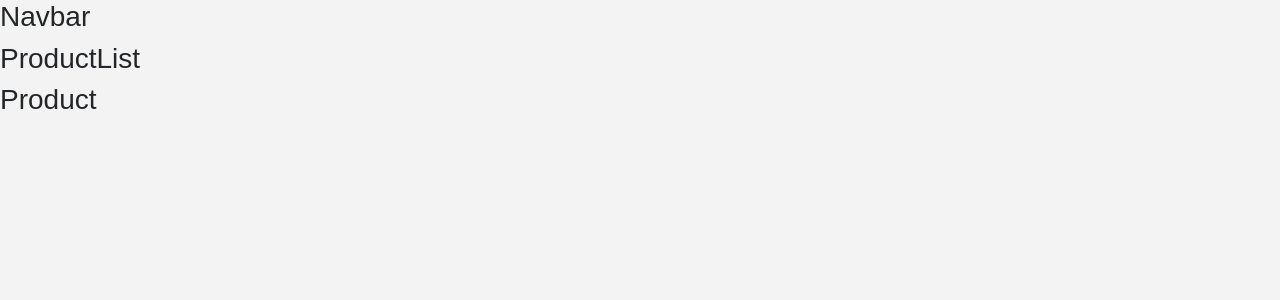
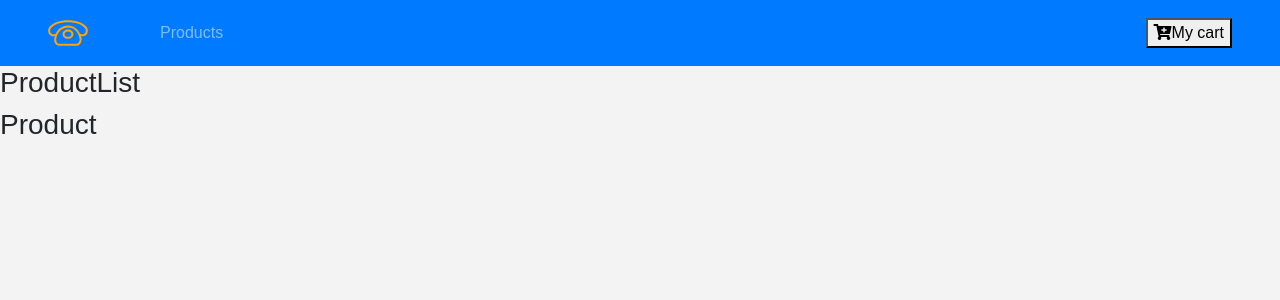
Before and after one commit to rongyadong/e-store-react-contextAPI, a React (Create React App) app: page / in a window 1280 px wide. Shown: the top 300 px of the page. Built offline with nearby package versions, Linux system fonts and the light colour scheme.

Commit message:
add styled-components features

```diff
--- a/package.json
+++ b/package.json
@@ -6,7 +6,8 @@
     "react": "^16.8.5",
     "react-dom": "^16.8.5",
     "react-router-dom": "^5.0.0",
-    "react-scripts": "2.1.8"
+    "react-scripts": "2.1.8",
+    "styled-components": "^4.2.0"
   },
   "scripts": {
     "start": "react-scripts start",
--- a/public/index.html
+++ b/public/index.html
@@ -18,6 +18,13 @@
       crossorigin="anonymous"
     />
 
+    <link
+      rel="stylesheet"
+      href="https://use.fontawesome.com/releases/v5.8.1/css/all.css"
+      integrity="sha384-50oBUHEmvpQ+1lW4y57PTFmhCaXp0ML5d60M1M7uH2+nqUivzIebhndOJK28anvf"
+      crossorigin="anonymous"
+    />
+
     <title>Yadong Rong - Estore React App</title>
   </head>
   <body>
--- a/src/components/Navbar.jsx
+++ b/src/components/Navbar.jsx
@@ -1,12 +1,28 @@
 import React, { Component } from 'react'
+import { Link } from 'react-router-dom'
+import logo from '../logo.svg'
 
 class Navbar extends Component {
-  state = {}
   render() {
     return (
-      <div>
-        <h3>Navbar</h3>
-      </div>
+      <nav className="navbar navbar-expand-sm bg-primary navbar-dark px-sm-5">
+        <Link to="/">
+          <img src={logo} alt="e-store-logo" className="navbar-brand" />
+        </Link>
+        <ul className="navbar-nav align-items-center">
+          <li className="nav-item ml-5">
+            <Link to="/" className="nav-link">
+              Products
+            </Link>
+          </li>
+        </ul>
+        <Link to="/cart" className="ml-auto">
+          <button>
+            <i className="fas fa-cart-plus" />
+            My cart
+          </button>
+        </Link>
+      </nav>
     )
   }
 }
```
Also changed, not shown: 1 other file (tests, documents, lock files or other folders).
